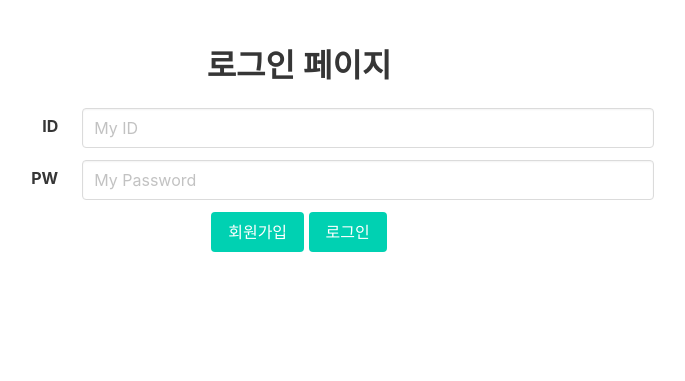
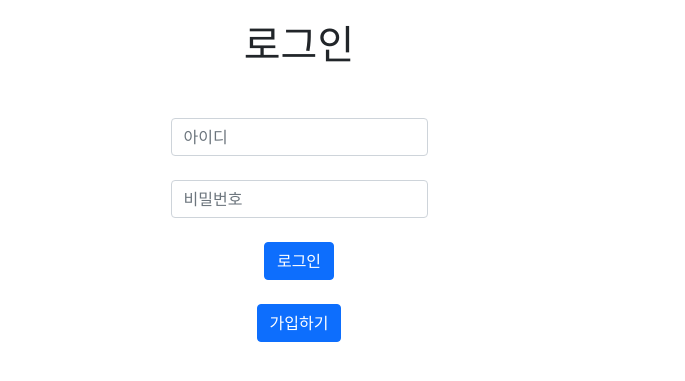
Before and after one commit to Juhyuck-Hong/todo, a Flask app: page /signin in a window 1280 px wide. Shown: the top 381 px of the page, without its empty margins (341-1026 px from the left). Run offline with Flask 3, Linux system fonts and the light colour scheme; some libraries are stand-ins or nearby versions.

Commit message:
End for this project

```diff
--- a/app.py
+++ b/app.py
@@ -82,7 +82,8 @@ def getUserId():
         return redirect(url_for("signinpage", msg="로그인 시간이 만료되었습니다."))
     except jwt.exceptions.DecodeError:
         # 잘못된 token이라면 signin 페이지로 리디렉팅
-        return redirect(url_for("signinpage", msg="로그인 정보가 존재하지 않습니다."))
+        #return redirect(url_for("signinpage", msg="로그인 정보가 존재하지 않습니다."))
+        return jsonify({'result': 'failed', 'userId': None})
 
 # 유저 로그인
 @app.route("/auth/signin", methods=["POST"])
@@ -97,7 +98,6 @@ def signin():
     print(res)
     # 만약에 해당 아이디와 비밀번호가 있다면,
     if res is not None:
-        print(1)
         # JWT 토큰을 생성
         payload = {'id': id, 'exp': datetime.datetime.utcnow() + datetime.timedelta(seconds=3600)}
         token = jwt.encode(payload, SECRET_KEY, algorithm='HS256')
@@ -106,7 +106,6 @@ def signin():
         return jsonify({'result': 'success', 'token': token})
     # 해당 아이디와 비밀번호가 없다면,
     else:
-        print(2)
         # 아이디/비밀번호 미일치 메세지와 result fail 전달
         return jsonify({'result': 'failed', 'msg': "아이디/비밀번호가 일치하지 않습니다."})
 
--- a/templates/signin.html
+++ b/templates/signin.html
@@ -2,28 +2,26 @@
 <html lang="en">
 
 <head>
+    <meta charset="UTF-8" />
+    <meta http-equiv="X-UA-Compatible" content="IE=edge" />
+    <meta name="viewport" content="width=device-width, initial-scale=1.0" />
+    <meta property="og:type" content="website">
+    <meta property="og:title" content="DoTogether">
+    <meta property="og:image" content="TBD">
+    <meta property="og:description" content="TBD">
 
-    <!-- Webpage Title -->
-    <title>로그인 페이지</title>
-
-    <!-- Required meta tags -->
-    <meta charset="utf-8">
-    <meta name="viewport" content="width=device-width, initial-scale=1, shrink-to-fit=no">
-
-    <!-- Bulma CSS -->
-    <link rel="stylesheet" href="https://cdn.jsdelivr.net/npm/bulma@0.9.1/css/bulma.min.css">
-    <!-- JS -->
-    <script src="https://ajax.googleapis.com/ajax/libs/jquery/3.4.1/jquery.min.js"></script>
-    <script src="https://cdnjs.cloudflare.com/ajax/libs/jquery-cookie/1.4.1/jquery.cookie.js"></script>
-
+    <link href="https://cdn.jsdelivr.net/npm/bootstrap@5.0.2/dist/css/bootstrap.min.css" rel="stylesheet"
+        integrity="sha384-EVSTQN3/azprG1Anm3QDgpJLIm9Nao0Yz1ztcQTwFspd3yD65VohhpuuCOmLASjC" crossorigin="anonymous" />
+    <script src="https://ajax.googleapis.com/ajax/libs/jquery/3.5.1/jquery.min.js"></script>
+    <script src="https://cdn.jsdelivr.net/npm/bootstrap@5.0.2/dist/js/bootstrap.bundle.min.js"
+        integrity="sha384-MrcW6ZMFYlzcLA8Nl+NtUVF0sA7MsXsP1UyJoMp4YLEuNSfAP+JcXn/tWtIaxVXM"
+        crossorigin="anonymous"></script>
+    <title>DoTogether</title>
 
     <script>
-        // ['쿠키'라는 개념에 대해 알아봅시다]
-        // 로그인을 구현하면, 반드시 쿠키라는 개념을 사용합니다.
-        // 페이지에 관계없이 브라우저에 임시로 저장되는 정보입니다. 키:밸류 형태(딕셔너리 형태)로 저장됩니다.
-        // 쿠키가 있기 때문에, 한번 로그인하면 네이버에서 다시 로그인할 필요가 없는 것입니다.
-        // 브라우저를 닫으면 자동 삭제되게 하거나, 일정 시간이 지나면 삭제되게 할 수 있습니다.
+        // 로그인을 위한 함수
         function signin() {
+            // formData에 아이디와 비밀번호를 넣어서
             formData = new FormData()
             let userId = document.querySelector("#userid").value
             console.log(userId)
@@ -31,60 +29,55 @@
             console.log(password)
             formData.append("userId", userId)
             formData.append("password", password)
+            // POST로 /auth/signin에 보냄
             fetch('/auth/signin', { method: "POST", body: formData })
                 .then(res => res.json())
                 .then((data) => {
                     console.log(data)
+                    // 로그인 성공하면, 성공 메세지와 함께 토큰을 받아 쿠키에 저장 후 /로 이동
                     if (data['result'] == 'success') {
                         document.cookie = `token=${data['token']}`
                         window.location.href = '/'
+                        // 로그인 실패하면 실패 메세지를 alert
                     } else {
                         alert(data['msg'])
                     }
                 })
         }
 
+        // 회원 가입을 원할 경우 회원가입 페이지로 리디렉팅
         function signup() {
             window.location.href = "/signup"
         }
-
     </script>
-
 </head>
 
 <body>
-    <div class="section has-text-centered">
-        <h1 class="title">로그인 페이지</h1>
-        <div class="container" style="width:60%">
-            <div class="field is-horizontal">
-                <div class="field-label is-normal">
-                    <label class="label" for="userid">ID</label>
-                </div>
-                <div class="field-body">
-                    <div class="field">
-                        <div class="control">
-                            <input type="text" class="input" id="userid" aria-describedby="emailHelp"
-                                placeholder="My ID">
-                        </div>
-                    </div>
+    <h1 class="d-flex justify-content-center" style="margin-top: 20px;">로그인</h1>
+    <form>
+        <div style="margin-top: 50px;">
+            <div class="col d-flex justify-content-center">
+                <!-- 사용자 아이디 입력란 -->
+                <div class="form-outline mb-4">
+                    <input type="text" id="userid" class="form-control" placeholder="아이디" />
                 </div>
             </div>
-            <div class="field is-horizontal">
-                <div class="field-label is-normal">
-                    <label class="label" for="userpw">PW</label>
-                </div>
-                <div class="field-body">
-                    <div class="field">
-                        <div class="control">
-                            <input type="password" class="input" id="userpw" placeholder="My Password">
-                        </div>
-                    </div>
+            <div class="col d-flex justify-content-center">
+                <!-- 비밀번호 입력란 -->
+                <div class="form-outline mb-4">
+                    <input type="password" id="userpw" class="form-control" placeholder="비밀번호" />
                 </div>
             </div>
-            <button class="button is-primary" onclick="signup()">회원가입</button>
-            <button class="button is-primary" onclick="signin()">로그인</button>
-        </div>
-    </div>
+            <div class="col d-flex justify-content-center">
+                <!-- 회원가입 버튼 -->
+                <button type="button" class="btn btn-primary btn-block mb-4" onclick="signin()">로그인</button>
+            </div>
+
+            <div class="col d-flex justify-content-center">
+                <!-- 회원가입 버튼 -->
+                <button type="button" class="btn btn-primary btn-block mb-4" onclick="signup()">가입하기</button>
+            </div>
+    </form>
 </body>
 
 </html>
```
Also changed, not shown: templates/index.html (+47 -27 lines), templates/signup.html (+38 -41 lines).
